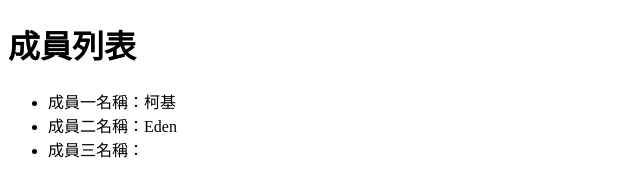
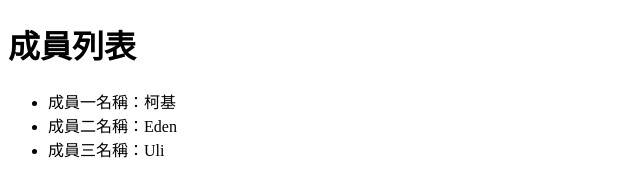
Before and after one commit to Uli1313/1019-1, a plain HTML site: page index.html in a window 1280 px wide. Shown: the full height of the page, 0-640 px from the left. Drawn offline with Linux system fonts and the light colour scheme.

Commit message:
新增成員名字3

```diff
--- a/index.html
+++ b/index.html
@@ -10,7 +10,7 @@
     <ul>
       <li>成員一名稱：柯基</li>
       <li>成員二名稱：Eden</li>
-      <li>成員三名稱：</li>
+      <li>成員三名稱：Uli</li>
     </ul>
   </body>
 </html>
```
